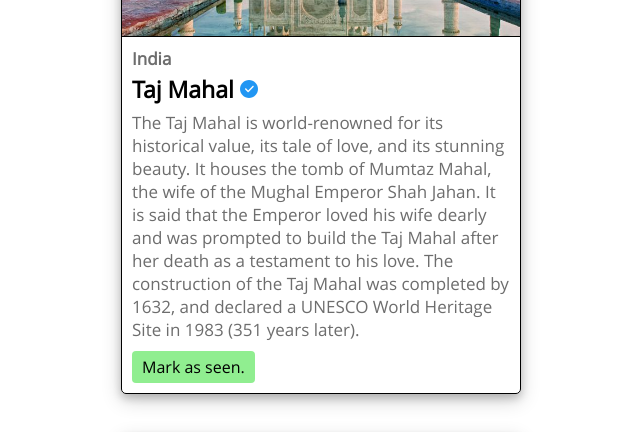
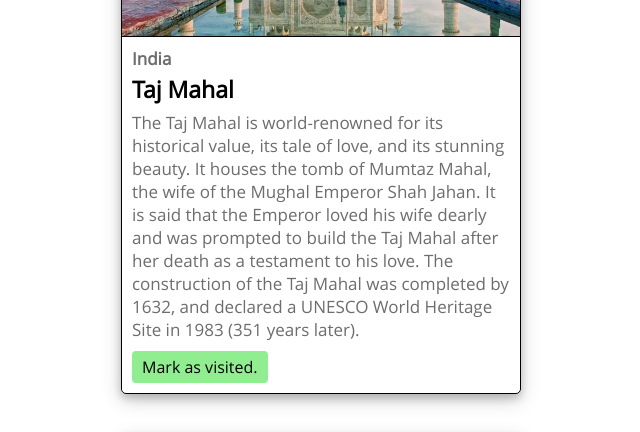
Before and after one commit to anton25360/react-Wonders, a React (Create React App) app: page / in a window 1280 px wide. Shown: the part 480-912 px from the top of the page, without its empty margins (319-959 px from the left). Built offline with nearby package versions, Linux system fonts and the light colour scheme.

Commit message:
Removed icon

```diff
--- a/src/components/WonderCard.css
+++ b/src/components/WonderCard.css
@@ -63,6 +63,11 @@
 .checkIcon{
     height: 20px;
     padding-top: 2px;
+    visibility: hidden;
+}
+
+.visible{
+    visibility: visible;
 }
 
 /* mobile */
--- a/src/components/WonderCard.js
+++ b/src/components/WonderCard.js
@@ -1,8 +1,7 @@
 import React, { Component } from 'react'
 import './WonderCard.css';
-import check from './../res/check.svg';
 
-let visitedMsg = 'You have visited it!'
+let visitedMsg = 'Visited!'
 
 //marks as seen when user clicks
 function markButton(input) {
@@ -26,11 +25,9 @@
             <div className='cardContainer'>
                 <img className='cardBackground' src={this.props.imgLink} alt='background' />
                 <h2 className='cardLocation'>{this.props.location}</h2>
-                <h1 className='cardName'>{this.props.name} {<img className='checkIcon' src={check}/>}</h1>
+                <h1 className='cardName'>{this.props.name}</h1>
                 <p className='cardInfo'>{this.props.info}</p>
-                {/* <p onClick={()=>{markSeen(this.props.num)}} className='cardMark' id={this.props.num}>Mark as seen.</p> */}
-                <button onClick={()=>{markButton(this.props.num)}} className='markBtn' id={this.props.num}>Mark as seen.</button>
-                {/* <button className='markBtn'>Mark as seen</button> */}
+                <button onClick={()=>{markButton(this.props.num)}} className='markBtn' id={this.props.num}>Mark as visited.</button>
             </div>
         )
     }
```
Also changed, not shown: src/res/check.svg (deleted).
